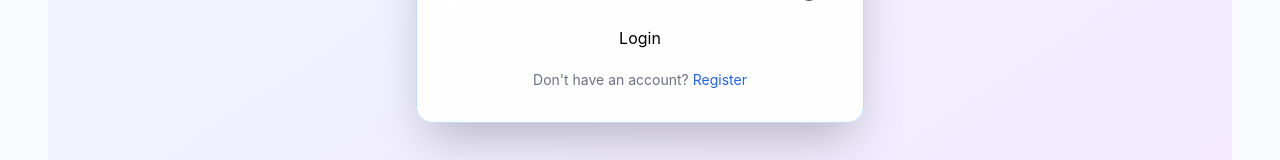
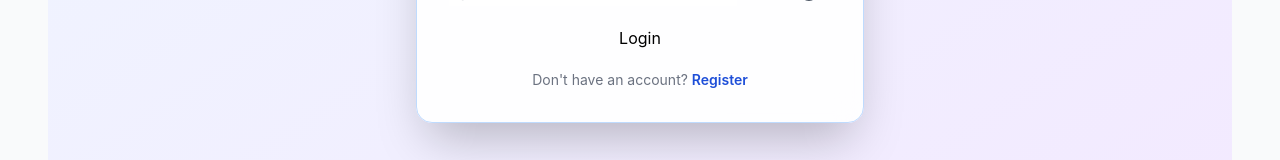
Before and after one commit to cybev1/cybev-frontend, a Next.js app: page /login in a window 1280 px wide. Shown: the part 492-652 px from the top of the page. Built offline with nearby package versions, Linux system fonts and the light colour scheme.

Commit message:
Add files via upload

```diff
--- a/pages/login.jsx
+++ b/pages/login.jsx
@@ -65,8 +65,9 @@ export default function Login() {
           {error && <p className="text-red-500 text-sm">{error}</p>}
           <button type="submit" className="btn-primary w-full">Login</button>
           <p className="text-sm text-center text-gray-500 dark:text-gray-300">
-            Don't have an account? <Link href="/register" className="text-blue-600 hover:underline">Register</Link>
-          </p>
+  Don't have an account?{' '}
+  <Link href="/register" className="text-blue-700 font-semibold hover:underline">Register</Link>
+</p>
         </form>
       </div>
     </>
--- a/pages/register.jsx
+++ b/pages/register.jsx
@@ -73,8 +73,9 @@ export default function Register() {
           {error && <p className="text-red-500 text-sm">{error}</p>}
           <button type="submit" className="btn-primary w-full">Register</button>
           <p className="text-sm text-center text-gray-500 dark:text-gray-300">
-            Already have an account? <Link href="/login" className="text-blue-600 hover:underline">Log in</Link>
-          </p>
+  Already have an account?{' '}
+  <Link href="/login" className="text-blue-700 font-semibold hover:underline">Log in</Link>
+</p>
         </form>
       </div>
     </>
```
